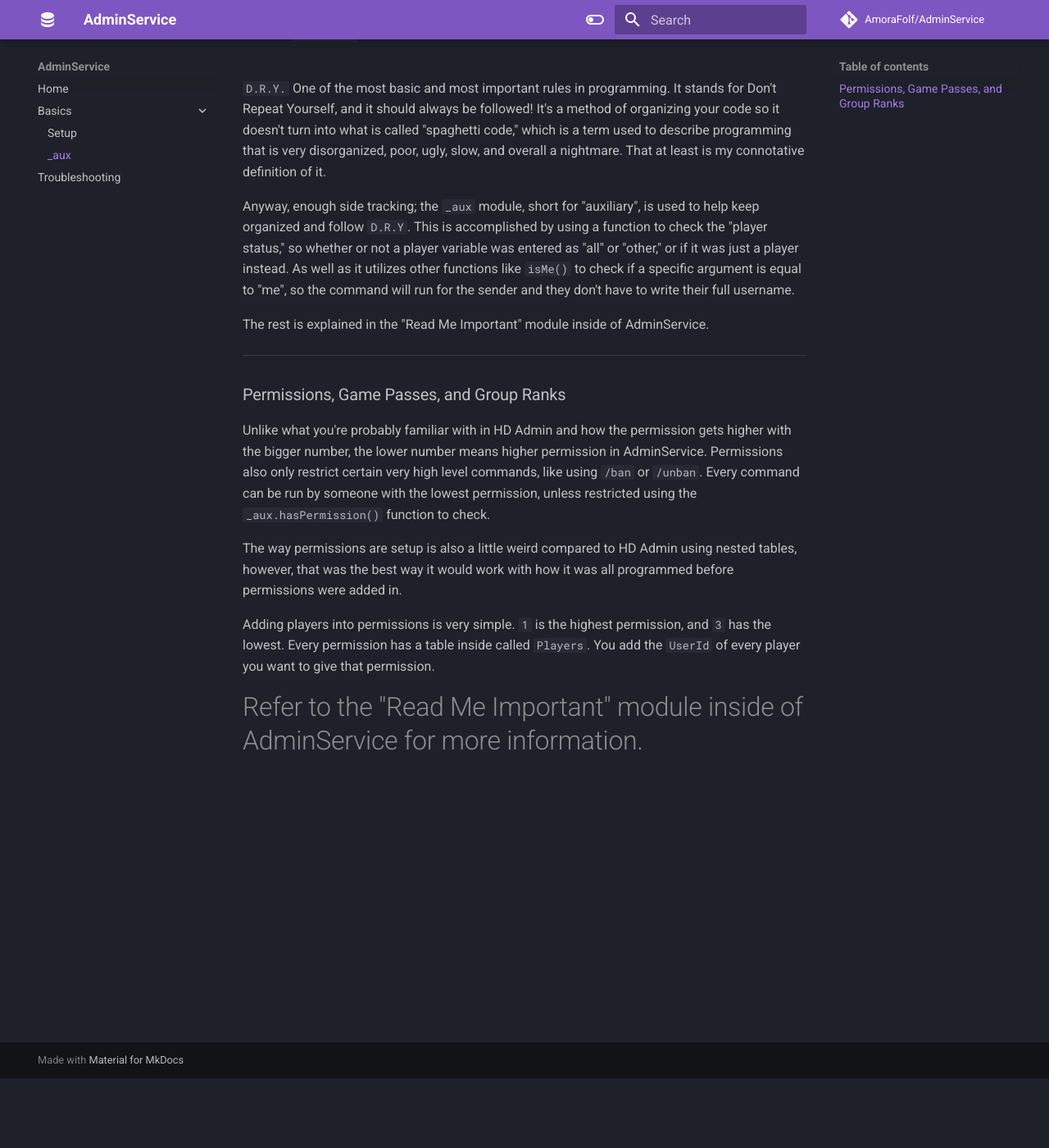
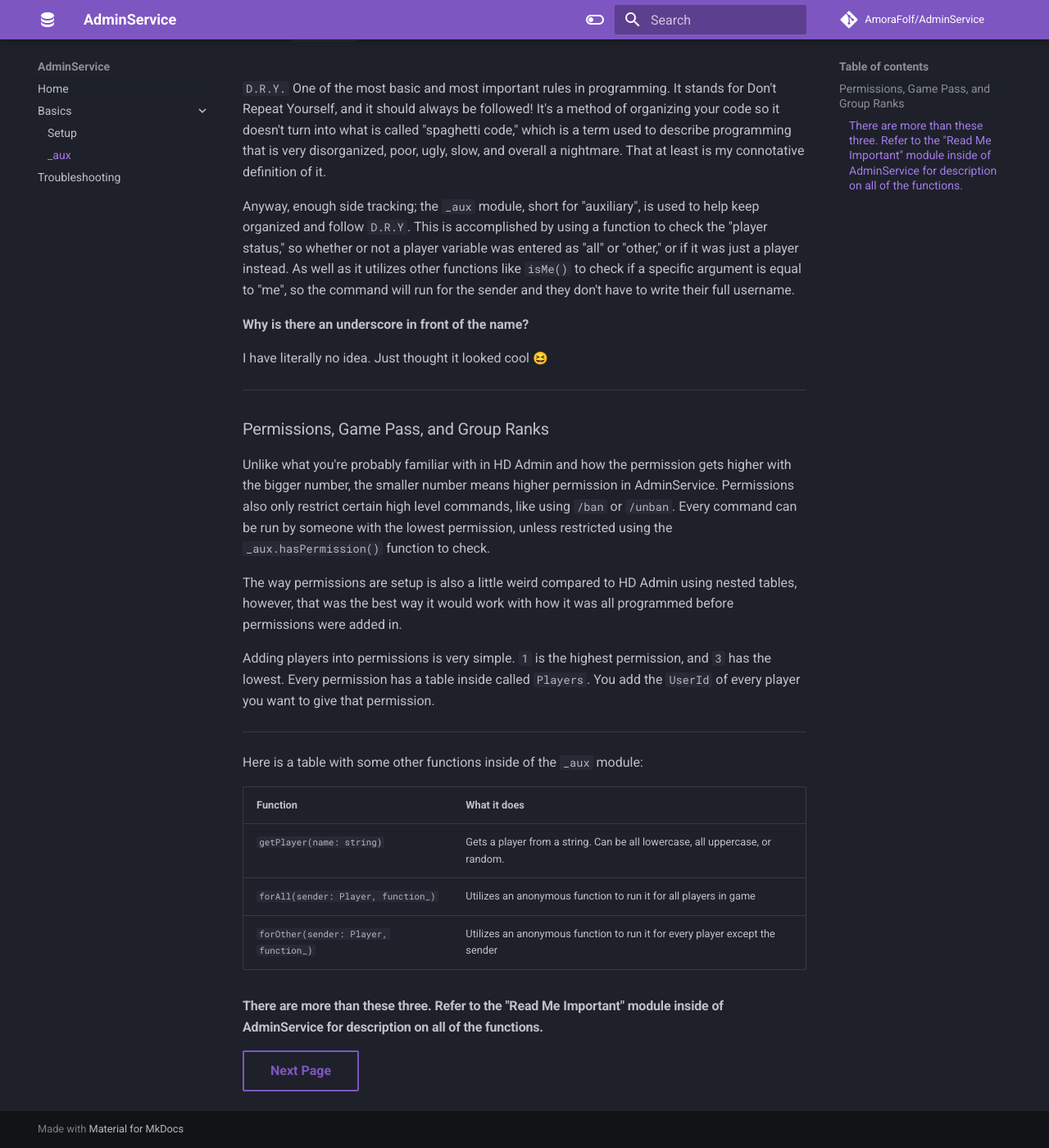
Before and after one commit to AmoraFolf/AdminService, an MkDocs documentation site: the page built from docs/basics/_aux_module.md, in a window 1280 px wide and 1400 px high, scrolled down 85 px. Shown: the whole window at 82% size. Built offline with MkDocs 1.6.1 and Material for MkDocs 9.7.7, drawn with Linux system fonts in a browser that asks for light colours; emoji names are drawn with the system emoji font; comment, search, counter and statistics services are not loaded.

Commit message:
Changes to home, setup, and _aux pages

```diff
--- a/docs/basics/_aux_module.md
+++ b/docs/basics/_aux_module.md
@@ -4,17 +4,32 @@
 
 Anyway, enough side tracking; the `_aux` module, short for "auxiliary", is used to help keep organized and follow `D.R.Y`. This is accomplished by using a function to check the "player status," so whether or not a player variable was entered as "all" or "other," or if it was just a player instead. As well as it utilizes other functions like `isMe()` to check if a specific argument is equal to "me", so the command will run for the sender and they don't have to write their full username.
 
-The rest is explained in the "Read Me Important" module inside of AdminService.
+
+**Why is there an underscore in front of the name?**
+
+I have literally no idea. Just thought it looked cool :laughing:
 
 ---
 
-### Permissions, Game Passes, and Group Ranks
+### Permissions, Game Pass, and Group Ranks
 
-Unlike what you're probably familiar with in HD Admin and how the permission gets higher with the bigger number, the lower number means higher permission in AdminService.
-Permissions also only restrict certain very high level commands, like using `/ban` or `/unban`. Every command can be run by someone with the lowest permission, unless restricted using the `_aux.hasPermission()` function to check.
+Unlike what you're probably familiar with in HD Admin and how the permission gets higher with the bigger number, the smaller number means higher permission in AdminService.
+Permissions also only restrict certain high level commands, like using `/ban` or `/unban`. Every command can be run by someone with the lowest permission, unless restricted using the `_aux.hasPermission()` function to check.
 
 The way permissions are setup is also a little weird compared to HD Admin using nested tables, however, that was the best way it would work with how it was all programmed before permissions were added in.
 
 Adding players into permissions is very simple. `1` is the highest permission, and `3` has the lowest. Every permission has a table inside called `Players`. You add the `UserId` of every player you want to give that permission.
 
-# Refer to the "Read Me Important" module inside of AdminService for more information.
+---
+
+Here is a table with some other functions inside of the `_aux` module:
+
+| Function                              | What it does                                                                  |
+| -----------                           | ------------------------------------                                          |
+| `getPlayer(name: string)`             | Gets a player from a string. Can be all lowercase, all uppercase, or random.  |
+| `forAll(sender: Player, function_)`   | Utilizes an anonymous function to run it for all players in game              |
+| `forOther(sender: Player, function_)` | Utilizes an anonymous function to run it for every player except the sender   |
+
+#### There are more than these three. Refer to the "Read Me Important" module inside of AdminService for description on all of the functions.
+
+[Next Page](https://youtube.com){ .md-button }
```
Also changed, not shown: docs/basics/setup.md (+2 -0 lines), docs/index.md (+3 -1 lines).
